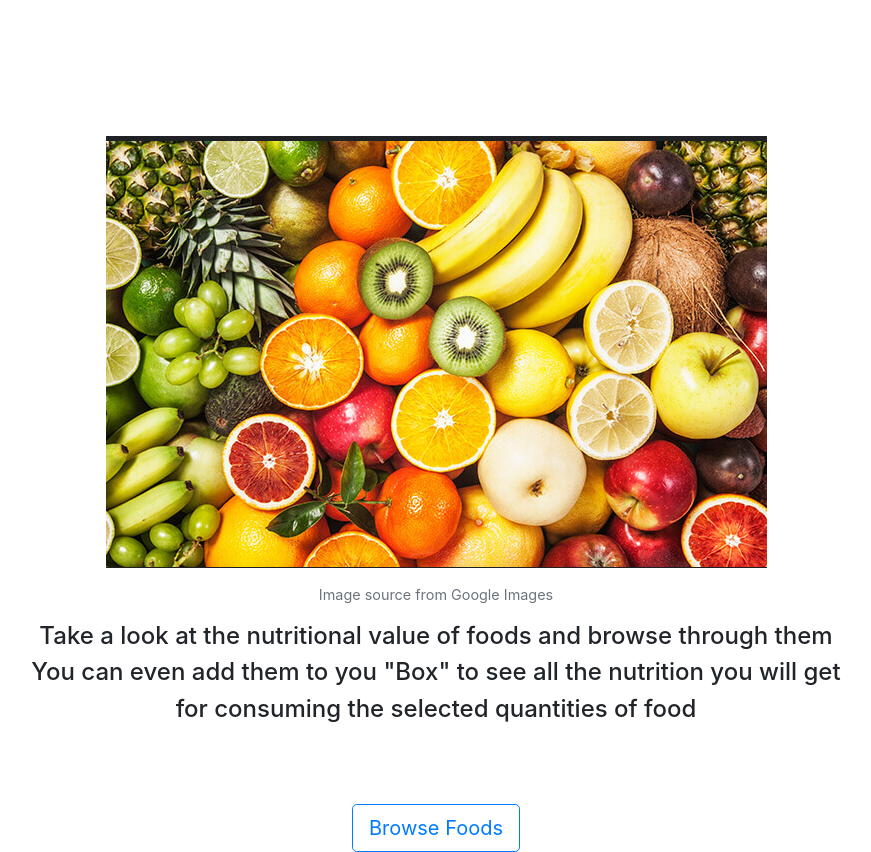
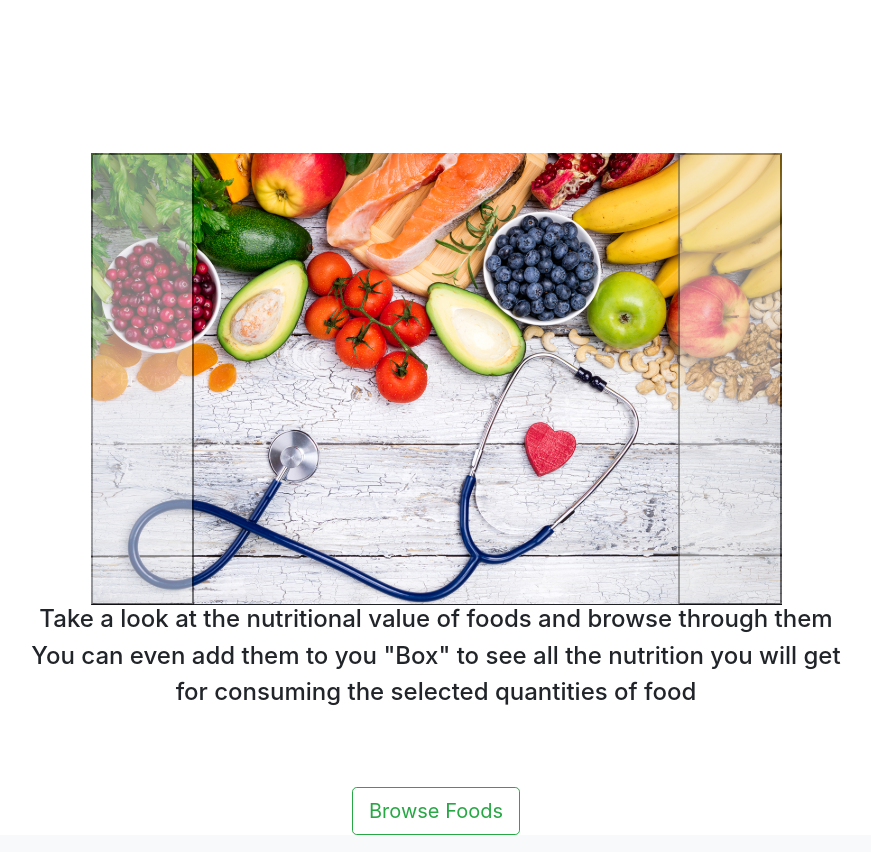
Before and after one commit to The-Loumir-Brothers/nutrition_value, a Django app: page / in a window 1280 px wide. Shown: the part 62-914 px from the top of the page, without its empty margins (204-1075 px from the left). Run offline with Django 5.2, Linux system fonts and the light colour scheme; some libraries are stand-ins or nearby versions.

Commit message:
added cards to the food browsing page as well as images for them

```diff
--- /dev/null
+++ b/myapp/foods.py
@@ -0,0 +1,4 @@
+from django.shortcuts import render, HttpResponse
+
+def food(request):
+    return render(request, "foods.html")
--- a/myapp/templates/base.html
+++ b/myapp/templates/base.html
@@ -18,7 +18,7 @@
       <div class="collapse navbar-collapse" id="navbarNav">
         <ul class="navbar-nav">
           <li class="nav-item active">
-            <a class="nav-link" href="#">Home</a>
+            <a class="nav-link" href="/">Home</a>
           </li>
           <li class="nav-item">
             <a class="nav-link" href="#">About</a>
--- a/myapp/templates/home.html
+++ b/myapp/templates/home.html
@@ -3,17 +3,44 @@
 <div class="d-flex flex-column justify-content-center align-items-center vh-100 text-center">
     <h1>Value Your Nutrition</h1>
   <br><br><br><br><br><br>
-  {% load static %}
-  <figure class="figure">
-    <img src="{% static 'images/fruits.png' %}" class="img-fluid mb-3" alt="Fruit Image">
-    <figcaption class="figure-caption">Image source from Google Images</figcaption>
-  </figure>
+
+<div id="carouselExampleAutoplaying" class="carousel slide" data-bs-ride="carousel">
+  <div class="carousel-inner">
+    <div class="carousel-item active">
+      {% load static %}
+      <img src="{% static 'images/nutrition_health.png' %}" class="d-block w-100" alt="...">
+    </div>
+    <div class="carousel-item">
+      {% load static %}
+
+      <img src="{% static 'images/vegetables.png'%}" class="d-block w-100" alt="...">
+    </div>
+    <div class="carousel-item">
+      <img src="..." class="d-block w-100" alt="...">
+    </div>
+  </div>
+  <button class="carousel-control-prev" type="button" data-bs-target="#carouselExampleAutoplaying" data-bs-slide="prev">
+    <span class="carousel-control-prev-icon" aria-hidden="true"></span>
+    <span class="visually-hidden">Previous</span>
+  </button>
+  <button class="carousel-control-next" type="button" data-bs-target="#carouselExampleAutoplaying" data-bs-slide="next">
+    <span class="carousel-control-next-icon" aria-hidden="true"></span>
+    <span class="visually-hidden">Next</span>
+  </button>
+</div>
+<!--  <figure class="figure">-->
+<!--    <img src="{% static 'images/fruits.png' %}" class="img-fluid mb-3" alt="Fruit Image">-->
+<!--    <figcaption class="figure-caption">Image source from Google Images</figcaption>-->
+<!--  </figure>-->
+
   <h4>Take a look at the nutritional value of foods and browse through them</h4>
   <h4>You can even add them to you "Box" to see all the nutrition you will get</h4>
   <h4>for consuming the selected quantities of food</h4>
   <br><br><br>
-  <a href="/#" class="btn btn-outline-primary mt-6 btn-lg">Browse Foods</a>
+  <a href="/foods.html" class="btn btn-outline-success mt-6 btn-lg">Browse Foods</a>
+
+</div>
 
 
-</div>
+
 {% endblock %}
--- a/myapp/urls.py
+++ b/myapp/urls.py
@@ -1,9 +1,11 @@
 from django.urls import path, include  # include() will include another url pattern
 
 from . import views
+from. import foods
 
 urlpatterns = [
     # path is empty to connect it to the base URL of the website, calling views function
     path("", views.home, name='home'),
     # Link to another set of URLs (nutrition_value urls)
+    path("foods.html", foods.food, name='foods'),
 ]
```
Also changed, not shown: myapp/templates/foods.html (added, +128 -0 lines), myapp/static/images/nutrition_health.png (added), myapp/static/images/vegetables.png (added).
